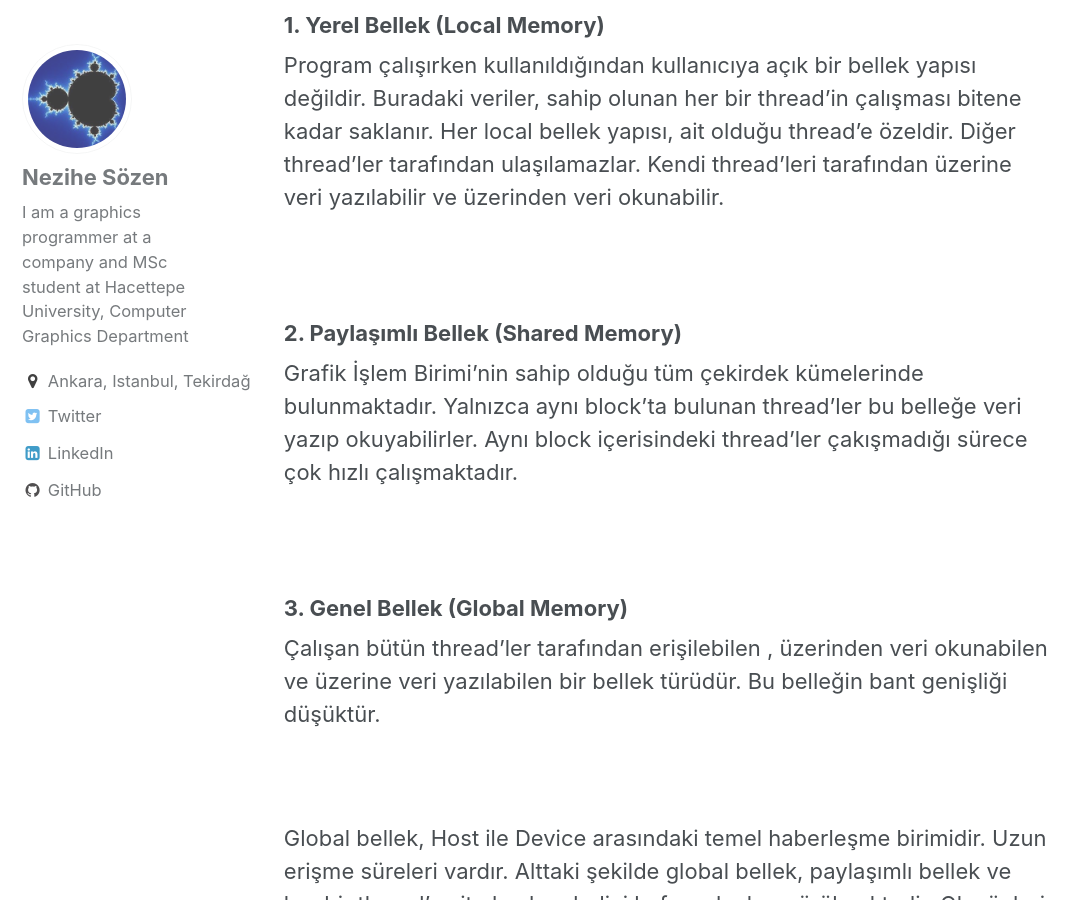
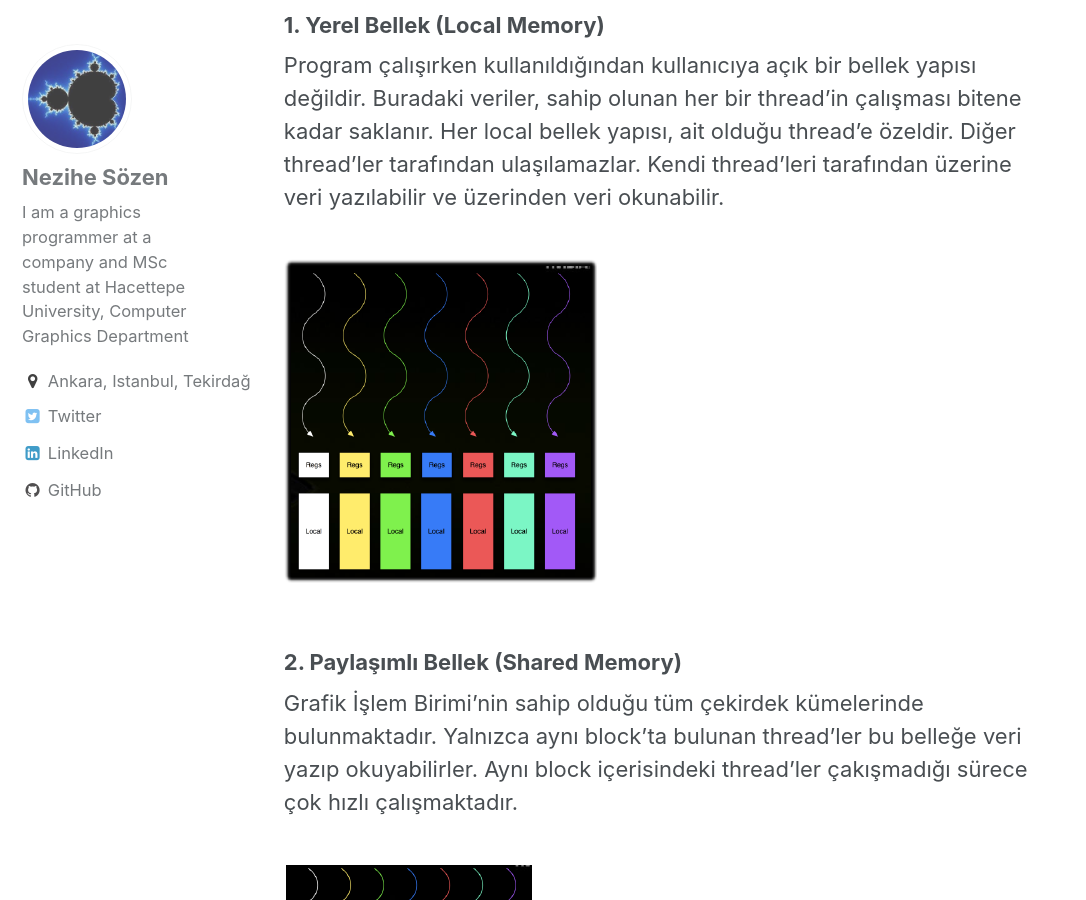
Before and after one commit to NeziheSozen/nezihesozen.github.io, a Jekyll site: the page built from _posts/2016-06-03-cuda-3.md, in a window 1280 px wide and 900 px high, scrolled down 317 px. Shown: the whole window, without its empty margins (0-1086 px from the left). Built offline with Jekyll 4.4.1, drawn with Linux system fonts in a browser that asks for light colours; comment, search, counter and statistics services are not loaded.

Commit message:
Update 2016-06-03-cuda-3.md

```diff
--- a/_posts/2016-06-03-cuda-3.md
+++ b/_posts/2016-06-03-cuda-3.md
@@ -7,26 +7,29 @@ series: "CUDA"
 weight: 1
 ---
 
-
 ### 1. Yerel Bellek (Local Memory)
 Program çalışırken kullanıldığından kullanıcıya açık bir bellek yapısı değildir. Buradaki veriler, sahip olunan her bir thread’in çalışması bitene kadar saklanır. Her local bellek yapısı, ait olduğu thread’e özeldir. Diğer thread’ler tarafından ulaşılamazlar. Kendi thread’leri tarafından üzerine veri yazılabilir ve üzerinden veri okunabilir.
-
-![](images/cuda7.png)
+<figure>
+    <a href="/assets/images/avatar.jpg"><img src="/assets/images/cuda7.png"></a>
+</figure>
 
 ### 2. Paylaşımlı Bellek (Shared Memory)
 Grafik İşlem Birimi’nin sahip olduğu tüm çekirdek kümelerinde bulunmaktadır. Yalnızca aynı block’ta bulunan thread’ler bu belleğe veri yazıp okuyabilirler. Aynı block içerisindeki thread’ler çakışmadığı sürece çok hızlı çalışmaktadır.
-
-![](images/cuda8.png)
+<figure>
+    <a href="/assets/images/avatar.jpg"><img src="/assets/images/cuda8.png"></a>
+</figure>
 
 ### 3. Genel Bellek (Global Memory)
 
 Çalışan bütün thread’ler tarafından erişilebilen , üzerinden veri okunabilen ve üzerine veri yazılabilen bir bellek türüdür. Bu belleğin bant genişliği düşüktür.
-
-![](images/cuda9.png)
+<figure>
+    <a href="/assets/images/avatar.jpg"><img src="/assets/images/cuda9.png"></a>
+</figure>
 
 Global bellek, Host ile Device arasındaki temel haberleşme birimidir. Uzun erişme süreleri vardır. Alttaki şekilde global bellek, paylaşımlı bellek ve her bir thread’e ait olan kaydedici hafıza alanları görülmektedir. Ok yönleri , ilgili bellek gözlerinden veri okuyup-yazma izinlerini belirtmektedir.
-
-![](images/cuda10.png)
+<figure>
+    <a href="/assets/images/avatar.jpg"><img src="/assets/images/cuda10.png"></a>
+</figure>
 
 ### 4. Sabit Bellek (Constant Memory)
 Read-only(üzerinden sadece okuma yapılabilen)bir bellek modelidir. Kernel çalıştırıldığında değişmeyecek veriler için kullanılması avantaj sağlar. 64 KB’lık büyüklüğe sahiptir. NVIDIA’nın değişmez bellek modelini sunmasındaki amaç bellek bant genişliğinin global memory’ye göre daha az olmasındandır. Eğer geliştirilen uygulamada veriler sadece okunacaksa ve yazılmayacaksa bu bellek modeli kullanılmalıdır. Değişmez bellekten dinamik olarak yer alınmasına izin verilmemektedir. Değişmez belleğe yalnızca MİB fonksiyonları tarafından veri yazılabilir.
@@ -61,7 +64,6 @@ Constant memory gibi, texture memory de chip üzerinde önbellekte(cached)dir. B
 
 #### Referanslar
 
-
 1. NVIDIA,(2012) “NVIDIA CUDA C Programming Guide Version 4.2”
 2. BRADLEY, T. (2010) ,“Advanced CUDA Optimization:1-Introduction”, NVIDIA Corporotion
 3. “Introduction to CUDA 5.0” http://www.3dgep.com/introduction-to-cuda-5-0/
```
